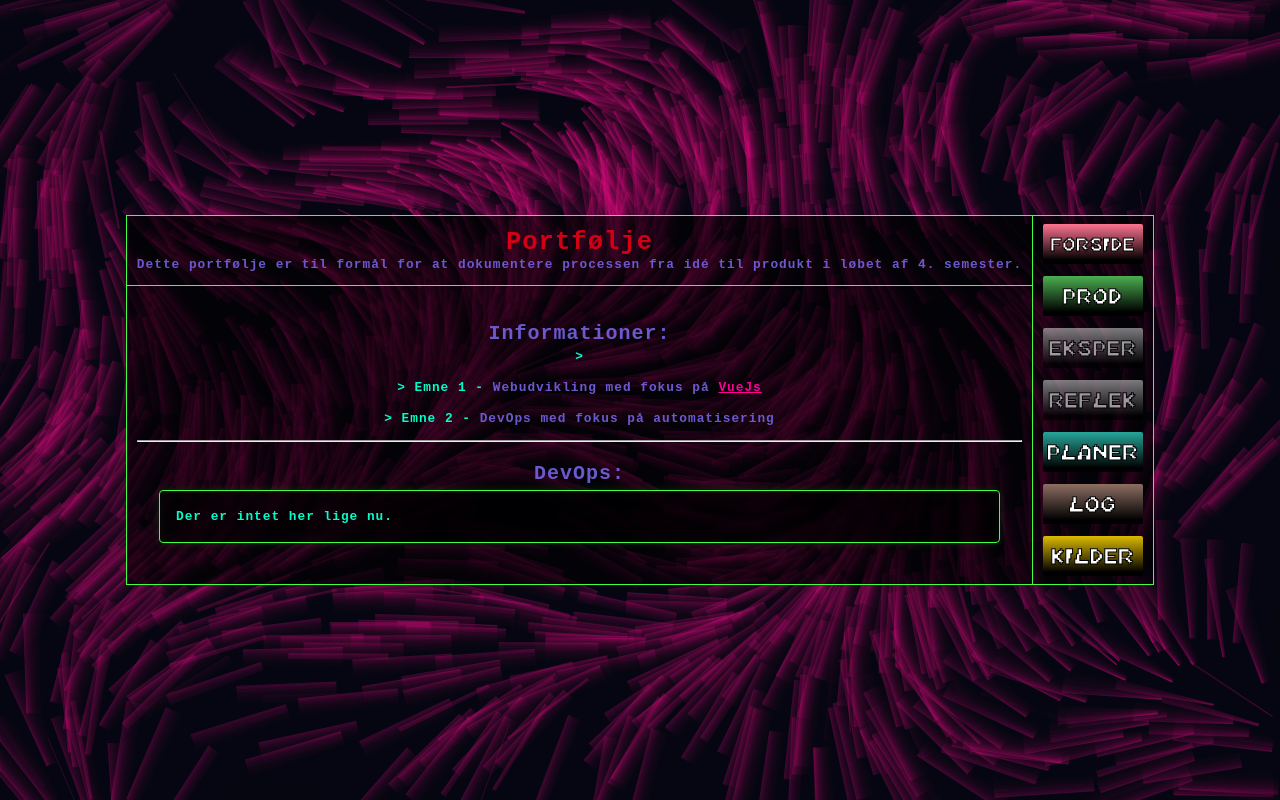
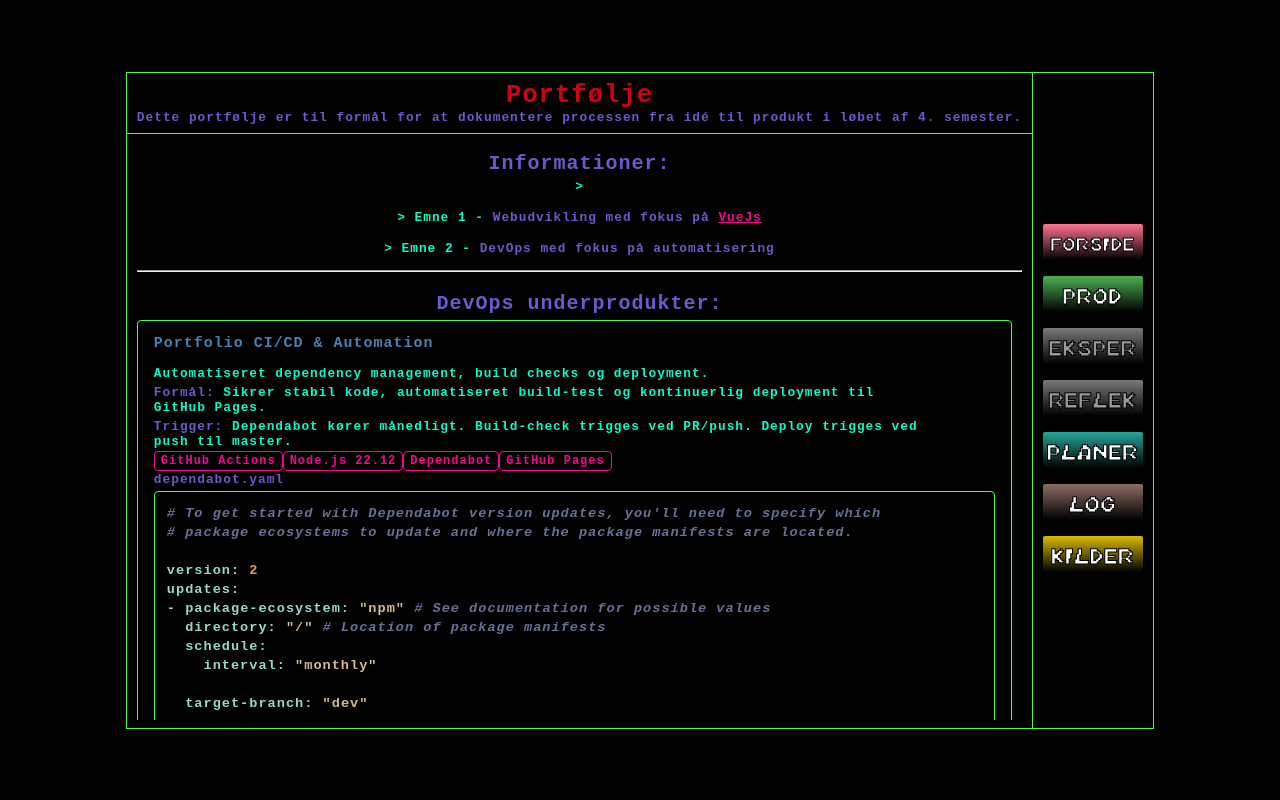
Before and after one commit to Gatherer4466/gatherer4466.github.io, a Vue app: page /produkter/devops in a window 1280 px wide. Built offline with nearby package versions, Linux system fonts and the light colour scheme.

Commit message:
i am too fucking lazy to document this shite, figure it out LUL

```diff
--- a/src/features/products/devops/DevopsProductsView.vue
+++ b/src/features/products/devops/DevopsProductsView.vue
@@ -1,18 +1,11 @@
 <template>
   <h2 id="infoTitle" class="titleMargin">
-    <b style="color: slateblue">DevOps:</b>
+    <b style="color: slateblue;">DevOps underprodukter:</b>
   </h2>
 
-  <div class="cardContainer">
-    <div class="card">
-      <p>Der er intet her lige nu.</p>
-    </div>
-  </div>
+  <DevOpsProductList />
 </template>
 
-<style scoped>
-.cardContainer {
-  width: 95%;
-  margin: auto;
-}
-</style>
+<script setup lang="ts">
+import DevOpsProductList from './components/DevOpsProductList.vue'
+</script>
--- /dev/null
+++ b/src/features/products/devops/components/DevOpsProductItem.vue
@@ -0,0 +1,98 @@
+<template>
+  <div class="card">
+    <h3>{{ product.title }}</h3>
+    <p>{{ product.description }}</p>
+
+    <div class="extraInfo">
+      <p><strong>Formål:</strong> {{ product.purpose }}</p>
+      <p><strong>Trigger:</strong> {{ product.trigger }}</p>
+    </div>
+
+    <div class="stack" v-if="product.stack?.length">
+      <span v-for="tech in product.stack" :key="tech">{{ tech }}</span>
+    </div>
+
+    <div
+      v-for="file in product.files"
+      :key="file.filename"
+      class="fileBlock"
+    >
+      <p class="smallMargin"><strong>{{ file.filename }}</strong></p>
+
+      <pre class="fileContent"><code ref="codeBlocks" class="yaml">{{ file.content }}</code></pre>
+    </div>
+
+    <div class="subText" v-if="product.repository">
+      <a :href="product.repository" target="_blank" rel="noopener" class="tryButton">
+        [Se filer]
+      </a>
+    </div>
+  </div>
+</template>
+
+<script setup lang="ts">
+import { onMounted, nextTick, ref } from 'vue'
+import hljs from 'highlight.js/lib/core'
+import yaml from 'highlight.js/lib/languages/yaml'
+
+hljs.registerLanguage('yaml', yaml)
+
+const props = defineProps<{ product: any }>()
+
+const codeBlocks = ref<HTMLElement[]>([])
+
+onMounted(async () => {
+  await nextTick()
+  document.querySelectorAll('pre code.yaml').forEach(block => {
+  hljs.highlightElement(block as HTMLElement)
+})
+})
+</script>
+
+<style scoped>
+.fileContent {
+  background: rgba(0,0,0,0.85);
+  padding: 12px;
+  border: 1px solid #41ff41;
+  border-radius: 4px;
+  overflow-x: auto;
+  font-family: monospace;
+  font-size: 0.85rem;
+  line-height: 1.4;
+}
+
+/* Stack styling */
+.stack span {
+  color: #ff0095;
+  border: 1px solid #ff0095;
+  padding: 2px 6px;
+  border-radius: 4px;
+  font-size: 0.75rem;
+  font-family: monospace;
+}
+
+/* Highlight.js custom neon colors */
+.hljs-keyword,
+.hljs-attr,
+.hljs-name {
+  color: #41ff41;
+}
+
+.hljs-string {
+  color: #ff0095;
+}
+
+.hljs-comment {
+  color: #00ffc8;
+  font-style: italic;
+}
+
+.hljs-number,
+.hljs-literal {
+  color: #aa00ff;
+}
+
+.hljs-variable {
+  color: #830057;
+}
+</style>
--- /dev/null
+++ b/src/features/products/devops/components/DevOpsProductList.vue
@@ -0,0 +1,17 @@
+<template>
+  <div class="scrollable-content">
+    <DevOpsProductItem
+      v-for="product in products"
+      :key="product.id"
+      :product="product"
+    />
+  </div>
+</template>
+
+<script setup lang="ts">
+import data from '../data.json'
+import type { DevOpsProduct } from '../types'
+import DevOpsProductItem from './DevOpsProductItem.vue'
+
+const products = data.products as DevOpsProduct[]
+</script>
--- a/src/features/products/devops/types.ts
+++ b/src/features/products/devops/types.ts
@@ -10,6 +10,7 @@ export interface DevOpsProduct {
   description: string
   purpose: string
   trigger: string
+  stack: string[]
   files: DevOpsFile[]
   repository?: string
 }
--- a/src/styles/main.css
+++ b/src/styles/main.css
@@ -188,3 +188,60 @@ a {
   margin-top: 15px;
   max-width: 500px;
 }
+
+.hljs {
+  background: transparent !important;
+  color: #d6deeb !important;
+}
+
+.hljs-comment,
+.hljs-quote {
+  color: #697098 !important;
+  font-style: italic !important;
+}
+
+.hljs-variable,
+.hljs-template-variable,
+.hljs-tag,
+.hljs-name,
+.hljs-selector-id,
+.hljs-selector-class {
+  color: #82aaff !important;
+}
+
+.hljs-number,
+.hljs-meta,
+.hljs-built_in,
+.hljs-type,
+.hljs-params {
+  color: #e99173 !important;
+}
+
+.hljs-literal
+{
+  color: #e76276 !important;
+}
+
+
+.hljs-string,
+.hljs-selector-attr,
+.hljs-selector-pseudo {
+  color: #d8bb8d !important;
+}
+
+.hljs-keyword,
+.hljs-title,
+.hljs-section,
+.hljs-doctag {
+  color: #ffcb6b !important;
+}
+
+.hljs-attr {
+  color: #95d9cb !important;
+}
+
+.hljs-symbol,
+.hljs-bullet,
+.hljs-addition {
+  color: #bbc2cf !important;
+}
--- a/src/views/App.vue
+++ b/src/views/App.vue
@@ -1,6 +1,6 @@
 <template>
   <div id="app">
-    <BackgroundCanvas />
+    <!-- <BackgroundCanvas /> -->
 
     <main class="content">
       <table class="mainBox">
```
